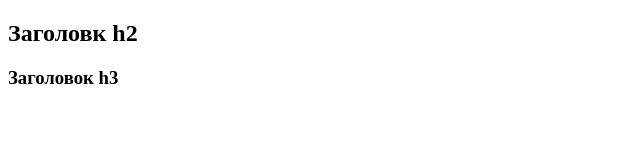
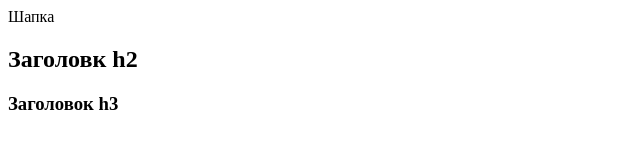
Before and after one commit to Abdullamaga/.ugkhjgcftyhuikljgf, a plain HTML site: page index.html in a window 1280 px wide. Shown: the whole page, without its empty margins (0-640 px from the left). Drawn offline with Linux system fonts and the light colour scheme.

Commit message:
сделал шапку

```diff
--- a/index.html
+++ b/index.html
@@ -6,6 +6,9 @@
     <title>Document</title>
 </head>
 <body>
+    <header>
+        Шапка
+    </header>
     <h2>Заголовк h2</h2>
     <h3>Заголовок h3</h3>
 </body>
```
